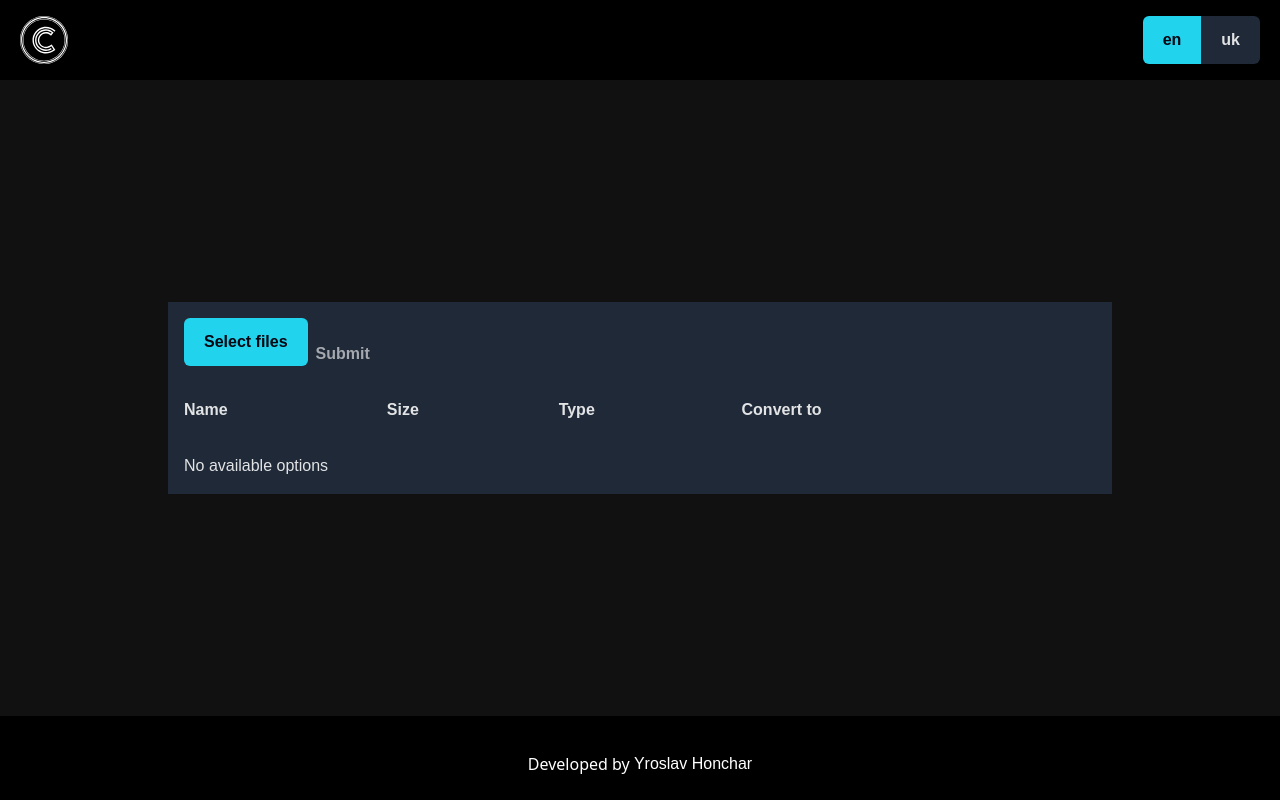
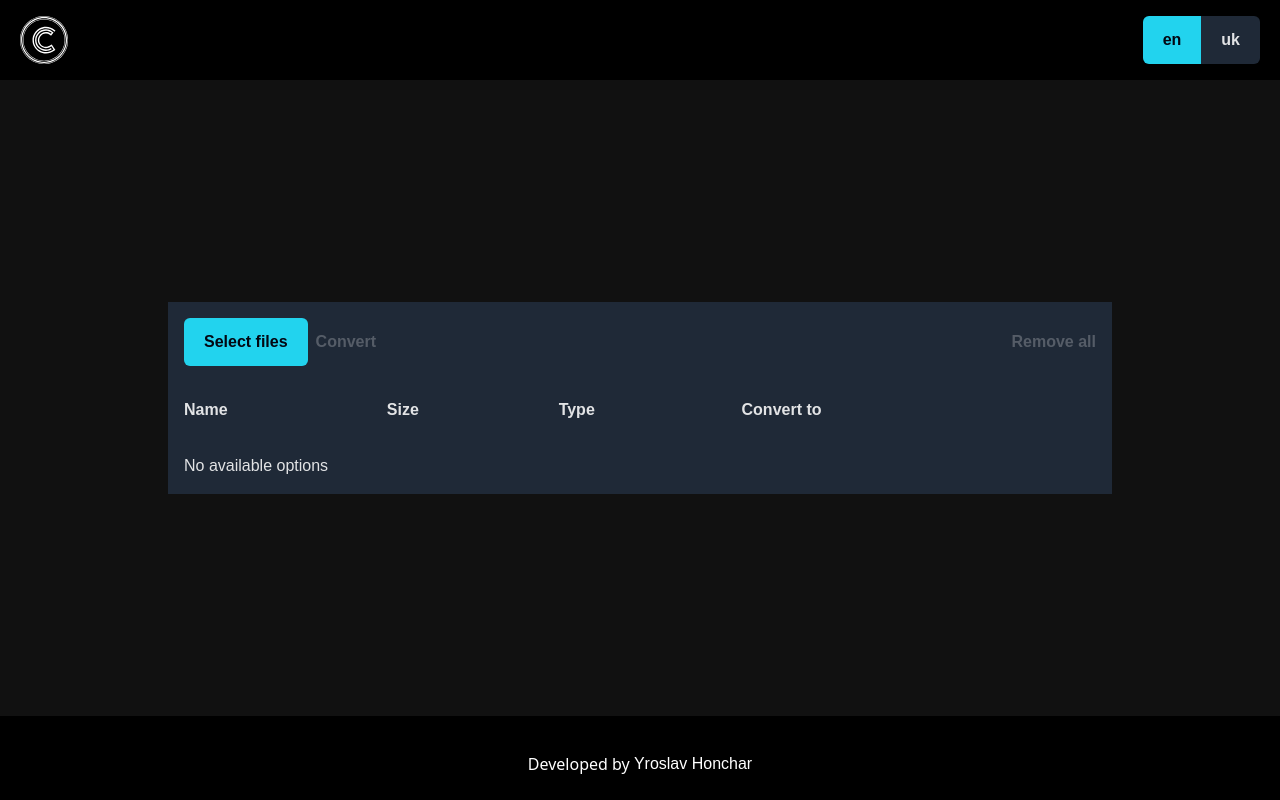
Before and after one commit to yaroslav-honchar/converter, a Next.js app: page /en in a window 1280 px wide. Built offline with nearby package versions, Linux system fonts and the light colour scheme; a web font is replaced by a local one.

Commit message:
feat: upload widget table header

```diff
--- a/src/widget/file-upload/api/use-send-selected-files.ts
+++ b/src/widget/file-upload/api/use-send-selected-files.ts
@@ -11,12 +11,13 @@ export const useSendSelectedFiles = () => {
     setIsLoading(true)
 
     ConvertService.convert(data)
-      .then((res: AxiosResponse<Blob>): void => {
-        console.log(res.data)
+      .then(async (res: AxiosResponse<Blob>): Promise<void> => {
+        console.log(res)
+        const { data } = res
 
         setIsError(null)
         setDownloadUrls((prevUrls: string[]): string[] => {
-          return [...prevUrls, URL.createObjectURL(res.data)]
+          return [...prevUrls] // URL.createObjectURL(data)
         })
       })
       .catch((err: AxiosError): void => {
--- a/src/widget/file-upload/components/table-header-template/table-header.props.ts
+++ b/src/widget/file-upload/components/table-header-template/table-header.props.ts
@@ -1,9 +1,8 @@
 export interface TableHeaderProps {
   isLoading: boolean
-  downloadUrl: string | undefined
+  downloadUrls: string[]
   hasFiles: boolean
   isSelectFilesLocked: boolean
   onFileUpload: (event: React.ChangeEvent<HTMLInputElement>) => void
   onFilesClear: () => void
-  onConvert: () => void
 }
--- a/src/widget/file-upload/components/table-header-template/table-header.tsx
+++ b/src/widget/file-upload/components/table-header-template/table-header.tsx
@@ -3,27 +3,23 @@ import { TableHeaderProps } from "./table-header.props"
 import { Button } from "primereact/button"
 import { useTranslations } from "next-intl"
 import cn from "classnames"
+import { Dropdown } from "primereact/dropdown"
 
 export const TableHeader: React.FC<TableHeaderProps> = ({
   isLoading,
-  downloadUrl,
+  downloadUrls,
   hasFiles,
   isSelectFilesLocked,
   onFileUpload,
   onFilesClear,
-  onConvert,
 }) => {
   const t = useTranslations()
-  const onFileUploadHandle = (event: React.ChangeEvent<HTMLInputElement>) => {
+  const onFileUploadHandle = (event: React.ChangeEvent<HTMLInputElement>): void => {
     onFileUpload(event)
   }
 
-  const onFilesClearHandle = () => {
+  const onFilesClearHandle = (): void => {
     onFilesClear()
-  }
-
-  const onConvertHandle = () => {
-    onConvert()
   }
 
   return (
@@ -45,18 +41,26 @@ export const TableHeader: React.FC<TableHeaderProps> = ({
       <Button
         disabled={!hasFiles}
         label={t("Common.convert")}
-        onClick={onConvertHandle}
+        type={"submit"}
         loading={isLoading}
       />
-      {downloadUrl && (
+      {downloadUrls.length > 0 && (
+        <Dropdown
+          options={downloadUrls}
+          placeholder={"history"}
+          itemTemplate={(downloadUrl: string) => {
+            return (
               <a
                 className={"p-button font-bold"}
                 href={downloadUrl}
                 target="_blank"
                 rel="noopener noreferrer"
               >
-          Download
+                {downloadUrl}
               </a>
+            )
+          }}
+        />
       )}
       <Button
         disabled={!hasFiles}
--- a/src/widget/file-upload/ui/file-upload.widget.tsx
+++ b/src/widget/file-upload/ui/file-upload.widget.tsx
@@ -6,16 +6,15 @@ import { DataTable } from "primereact/datatable"
 import { Column } from "primereact/column"
 import { Button } from "primereact/button"
 import { Toast } from "primereact/toast"
-import cn from "classnames"
 import { useTranslations, useLocale } from "next-intl"
 import * as uuid from "uuid"
+import { FormatEnum } from "sharp"
 import { useToastNotify } from "@/shared/hooks"
 import { MAX_FILE_SIZE, MAX_FILES_LENGTH } from "./file-upload.constants"
 import { ISelectedFile } from "../types"
 import { createSelectedFiles } from "../helpers"
 import { useSendSelectedFiles } from "../api"
-import { FormatEnum } from "sharp"
-import { ConvertSelect } from "@/widget/file-upload/components"
+import { ConvertSelect, TableHeader } from "../components"
 
 export const FileUpload = () => {
   const locale = useLocale()
@@ -23,7 +22,7 @@ export const FileUpload = () => {
   const toastRef = useRef<Toast>(null)
   const { notifyWarning } = useToastNotify(toastRef)
   const [selectedFiles, setSelectedFiles] = useState<ISelectedFile[]>([])
-  const { sendFilesToConvert } = useSendSelectedFiles()
+  const { isLoading, downloadUrls, sendFilesToConvert } = useSendSelectedFiles()
 
   const onFileUploadHandle = ({ target: { files } }: ChangeEvent<HTMLInputElement>): void => {
     if (!files?.length) {
@@ -103,6 +102,10 @@ export const FileUpload = () => {
     })
   }
 
+  const onFilesClearHandle = (): void => {
+    setSelectedFiles([])
+  }
+
   return (
     <form
       id={"file-upload-form"}
@@ -114,23 +117,14 @@ export const FileUpload = () => {
         value={selectedFiles}
         tableStyle={{ width: "100%" }}
         header={
-          <>
-            <label className={cn("p-button")}>
-              <span>{tFileUpload("select_files")}</span>
-              <input
-                type="file"
-                className={"hidden"}
-                onChange={onFileUploadHandle}
-                multiple={true}
-              />
-            </label>
-            <button
-              className={"p-button ms-2"}
-              type={"submit"}
-            >
-              Submit
-            </button>
-          </>
+          <TableHeader
+            isSelectFilesLocked={selectedFiles.length >= MAX_FILES_LENGTH}
+            hasFiles={selectedFiles.length > 0}
+            isLoading={isLoading}
+            downloadUrls={downloadUrls}
+            onFileUpload={onFileUploadHandle}
+            onFilesClear={onFilesClearHandle}
+          />
         }
       >
         <Column
```
Lines whose indentation alone changed are shown as unchanged.
